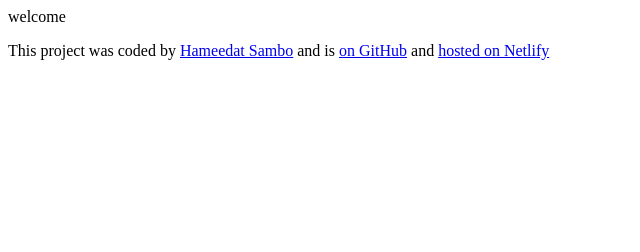
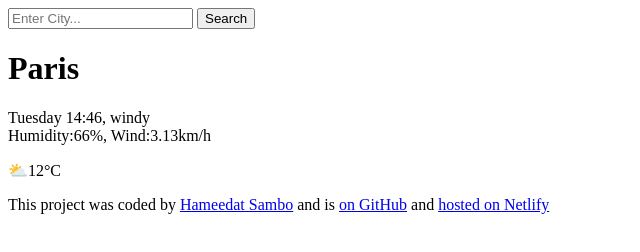
Before and after one commit to sambo-ham/Weather-me, a plain HTML site: page index.html in a window 1280 px wide. Shown: the whole page, without its empty margins (0-640 px from the left). Drawn offline with Linux system fonts and the light colour scheme.

Commit message:
added some code to the index.html file

```diff
--- a/index.html
+++ b/index.html
@@ -6,8 +6,19 @@
     <title>Weather App</title>
   </head>
   <body>
-    <header>welcome</header>
-    <main></main>
+    <header>
+      <input type="search" name="" id="" placeholder="Enter City..." />
+      <input type="submit" value="Search" />
+    </header>
+    <main>
+      <h1>Paris</h1>
+      <p>
+        Tuesday 14:46, windy
+        <br />
+        Humidity:66%, Wind:3.13km/h
+      </p>
+      <p>⛅12°C</p>
+    </main>
     <footer>
       <p>
         This project was coded by
```
